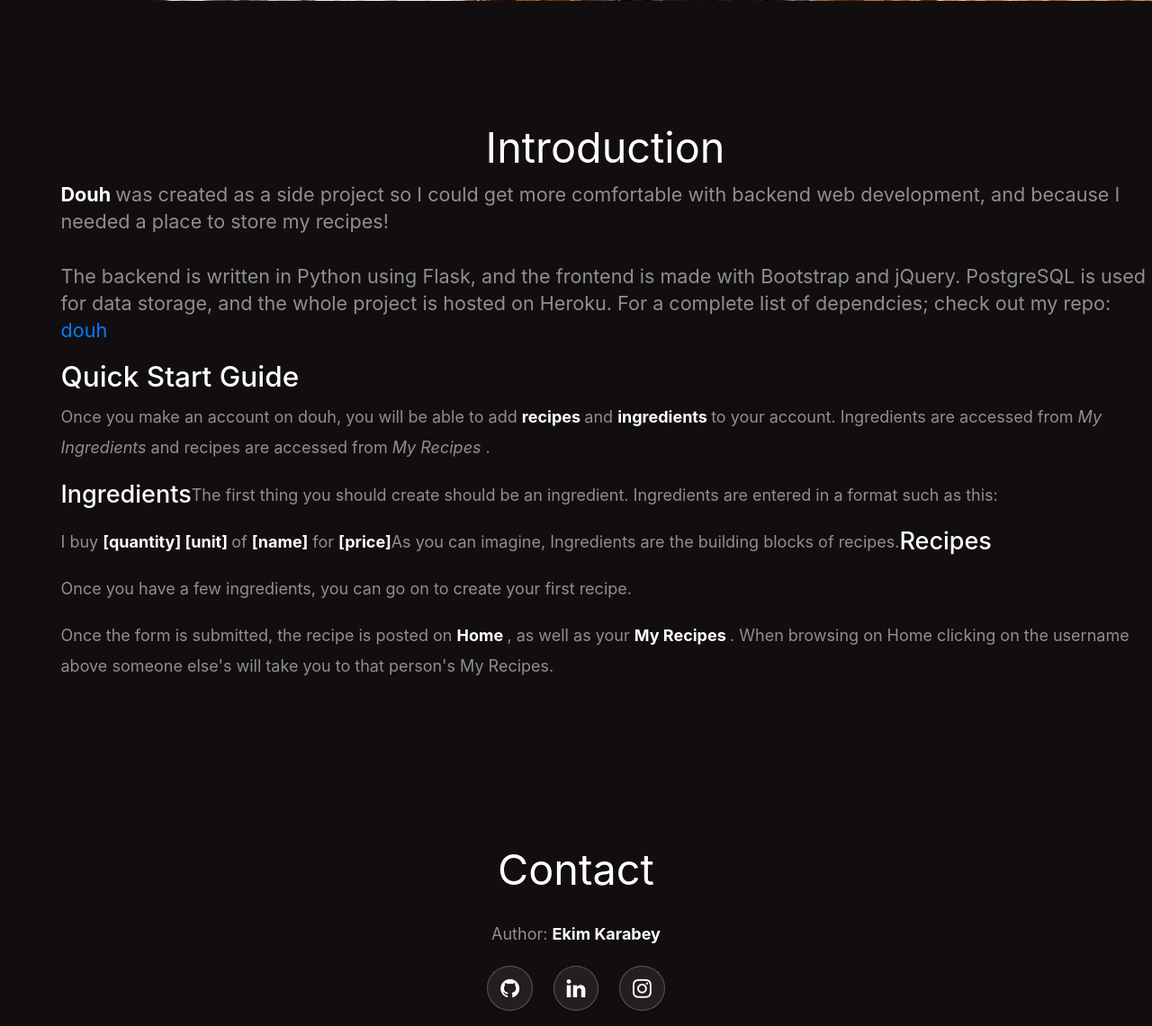
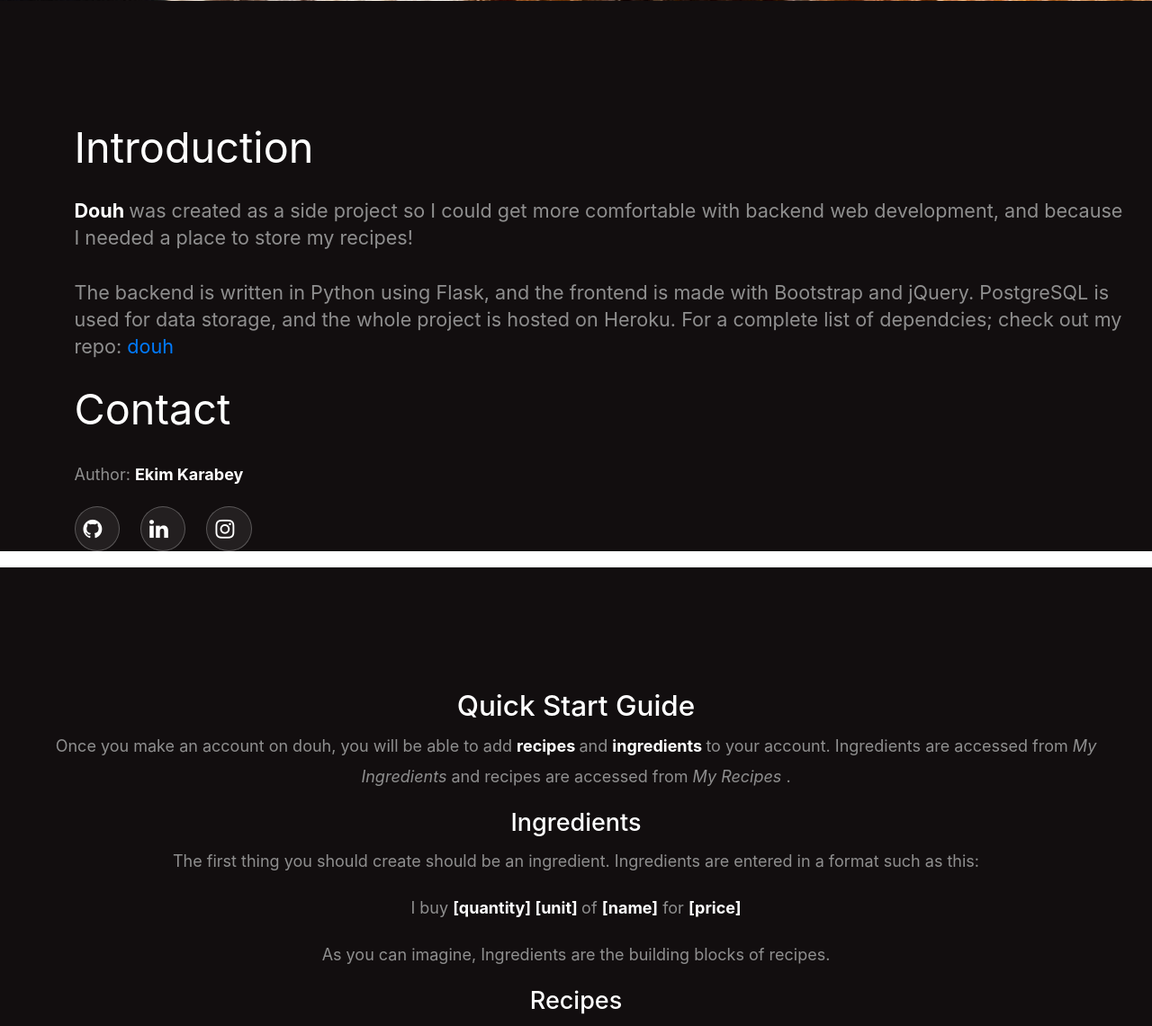
Before and after one commit to Ekimerton/Douh, a Flask app: page / in a window 1280 px wide. Shown: the part 799-1940 px from the top of the page at 90% size. Run offline with Flask 2, Linux system fonts and the light colour scheme; some libraries are stand-ins or nearby versions.

Commit message:
reordered intro

```diff
--- a/Driver/templates/intro.html
+++ b/Driver/templates/intro.html
@@ -49,14 +49,29 @@
 
   <section id="introduction" class="tm-section-pad-top">
     <div class="container">
-      <div class="tm-intro-text-container row">
-        <h2 class="tm-text-primary tm-section-title text-center col-12">Introduction</h2>
-        <p class="tm-intro-text">
+      <div class="tm-intro-text-container col">
+        <h2 class="tm-text-primary tm-section-title mb-4">Introduction</h2>
+        <p class="mb-4 tm-intro-text">
           <strong> Douh </strong> was created as a side project so I could get more comfortable with backend web development, and because I needed a place to store my recipes!
         </br>
       </br>
       The backend is written in Python using Flask, and the frontend is made with Bootstrap and jQuery. PostgreSQL is used for data storage, and the whole project is hosted on Heroku. For a complete list of dependcies; check out my repo: <a href="https://github.com/Ekimerton/Douh"> douh </a>
     </p>
+    <h2 class="tm-text-primary tm-section-title mb-4">Contact</h2>
+    <p> Author: <strong> Ekim Karabey </strong> </p>
+    <ul class="icons">
+      <li><a href="https://github.com/Ekimerton" class="icon style2 fa-github tm-button"><span class="label">Github</span></a></li>
+      <li><a href="https://www.linkedin.com/in/ekim-karabey-b94098175" class="icon style2 fa-linkedin tm-button"><span class="label">LinkedIn</span></a></li>
+      <li><a href="https://www.instagram.com/ekimerton/" class="icon style2 fa-instagram tm-button"><span class="label">Instagram</span></a></li>
+    </ul>
+  </div>
+
+</div>
+</section>
+<section id="work" class="tm-section-pad-top">
+  <div class="container">
+    <div class="row">
+      <div class="text-center col-12">
         <h3 class="tm-text-primary">
           Quick Start Guide
         </h3>
@@ -80,22 +95,6 @@
             </h4>
             <p> Once you have a few ingredients, you can go on to create your first recipe. </p>
             <p> Once the form is submitted, the recipe is posted on <strong> Home </strong>, as well as your <strong> My Recipes </strong>. When browsing on Home clicking on the username above someone else's will take you to that person's My Recipes. </p>
-      </br>
-    </div>
-
-  </div>
-</section>
-<section id="work" class="tm-section-pad-top">
-  <div class="container">
-    <div class="row">
-      <div class="text-center col-12">
-        <h2 class="tm-text-primary tm-section-title mb-4">Contact</h2>
-        <p> Author: <strong> Ekim Karabey </strong> </p>
-        <ul class="icons">
-          <li><a href="https://github.com/Ekimerton" class="icon style2 fa-github tm-button"><span class="label">Github</span></a></li>
-          <li><a href="https://www.linkedin.com/in/ekim-karabey-b94098175" class="icon style2 fa-linkedin tm-button"><span class="label">LinkedIn</span></a></li>
-          <li><a href="https://www.instagram.com/ekimerton/" class="icon style2 fa-instagram tm-button"><span class="label">Instagram</span></a></li>
-        </ul>
           </div>
         </div>
       </div>
```
Lines whose indentation alone changed are shown as unchanged.
